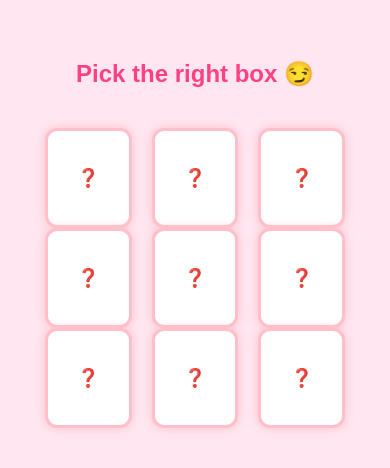
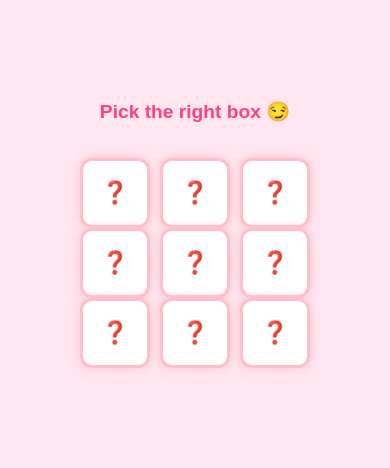
Before and after one commit to aonethika/-, a plain HTML site: page blah.html in a window 390 px wide. Shown: the part 196-664 px from the top of the page. Drawn offline with Linux system fonts and the light colour scheme.

Commit message:
media query

```diff
--- a/styles.css
+++ b/styles.css
@@ -7,6 +7,8 @@ body {
   background: #ffe6f0;
   font-family: Arial, sans-serif;
   text-align: center;
+  margin: 0;
+  padding: 0;
 }
 
 .game-box {
@@ -17,6 +19,7 @@ body {
   display: flex;
   gap: 20px;
   justify-content: center;
+  flex-wrap: wrap; /* makes it wrap on smaller screens */
 }
 
 .box {
@@ -39,23 +42,24 @@ body {
 }
 
 #message {
-
   font-size: 1.5rem;
   color: #ff4081;
+  margin-bottom: 15px;
 }
 
-
+/* 📱 Mobile styles */
 @media (max-width: 600px) {
-  #game {
-    grid-template-columns: repeat(auto-fit, minmax(60px, 1fr));
-    max-width: 300px;
+  .boxes {
+    gap: 10px; /* smaller gap */
   }
 
   .box {
-    font-size: 18px;
+    width: 70px;
+    height: 70px;
+    font-size: 22px;
   }
 
-  #finalMessage {
-    font-size: 1.5rem;
+  #message {
+    font-size: 1.2rem;
   }
 }
```
